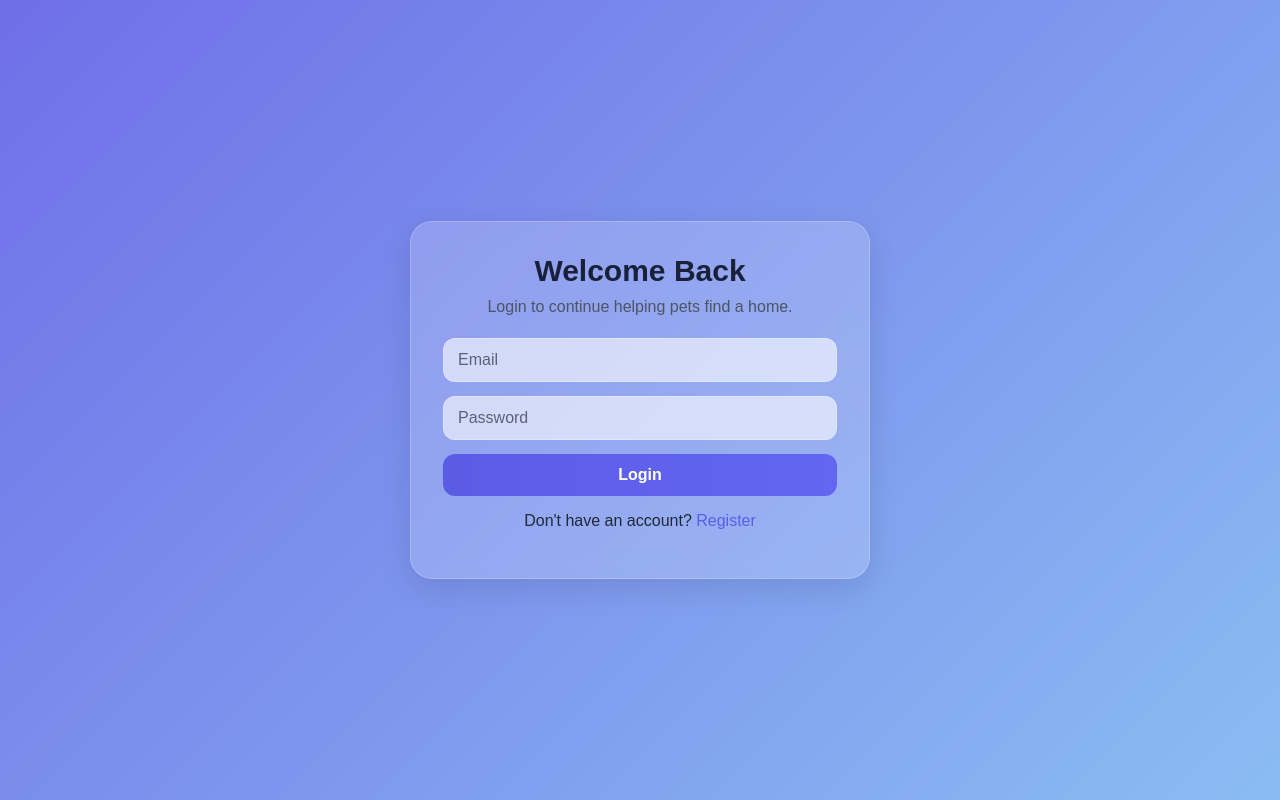
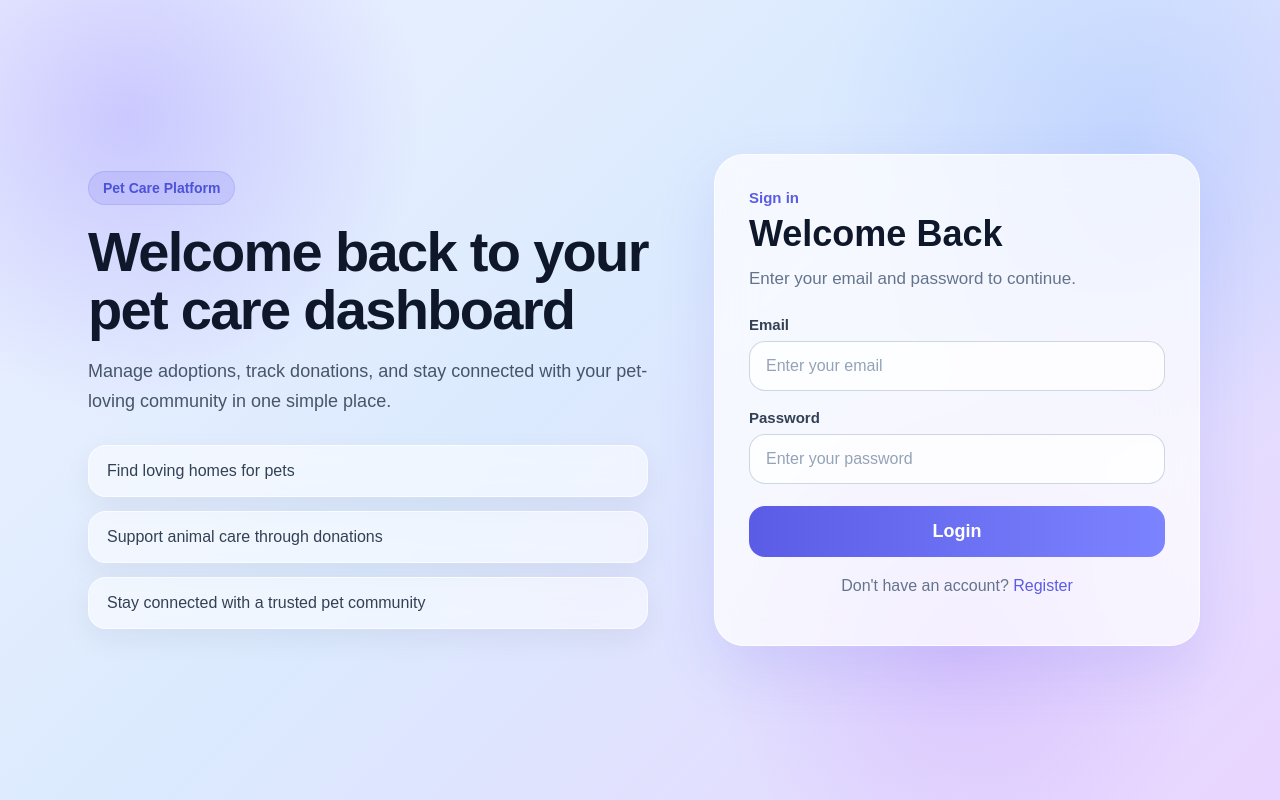
Before and after one commit to nazib013/CSE_471-project, a React (Create React App) app in the folder client/: page /login in a window 1280 px wide. Built offline with nearby package versions, Linux system fonts and the light colour scheme; no server answers.

Commit message:
slight UI change

```diff
--- a/client/src/index.css
+++ b/client/src/index.css
@@ -579,3 +579,220 @@ label {
     padding: 18px;
   }
 }
+
+.wiz-login-page {
+  min-height: 100vh;
+  padding: 32px 20px;
+  display: flex;
+  align-items: center;
+  justify-content: center;
+  background:
+    radial-gradient(circle at 10% 15%, rgba(123, 97, 255, 0.28), transparent 22%),
+    radial-gradient(circle at 88% 18%, rgba(101, 163, 255, 0.24), transparent 24%),
+    radial-gradient(circle at 75% 80%, rgba(168, 85, 247, 0.18), transparent 22%),
+    linear-gradient(135deg, #eef2ff 0%, #dbeafe 45%, #e9d5ff 100%);
+}
+
+.wiz-login-shell {
+  width: 100%;
+  max-width: 1120px;
+  display: grid;
+  grid-template-columns: 1.1fr 0.9fr;
+  gap: 40px;
+  align-items: center;
+}
+
+.wiz-login-left {
+  padding: 16px 8px;
+}
+
+.wiz-login-badge {
+  display: inline-block;
+  padding: 8px 14px;
+  border-radius: 999px;
+  background: rgba(91, 92, 230, 0.14);
+  color: #4c52d9;
+  font-size: 14px;
+  font-weight: 700;
+  margin-bottom: 18px;
+  border: 1px solid rgba(91, 92, 230, 0.16);
+  backdrop-filter: blur(8px);
+  -webkit-backdrop-filter: blur(8px);
+}
+
+.wiz-login-heading {
+  margin: 0 0 16px;
+  font-size: 56px;
+  line-height: 1.04;
+  letter-spacing: -0.03em;
+  color: #0f172a;
+  max-width: 620px;
+}
+
+.wiz-login-copy {
+  margin: 0 0 28px;
+  font-size: 18px;
+  line-height: 1.7;
+  color: #475569;
+  max-width: 560px;
+}
+
+.wiz-login-points {
+  display: grid;
+  gap: 14px;
+  max-width: 560px;
+}
+
+.wiz-login-point {
+  background: rgba(255, 255, 255, 0.55);
+  border: 1px solid rgba(255, 255, 255, 0.65);
+  border-radius: 18px;
+  padding: 16px 18px;
+  color: #334155;
+  box-shadow: 0 10px 30px rgba(15, 23, 42, 0.06);
+  backdrop-filter: blur(10px);
+  -webkit-backdrop-filter: blur(10px);
+}
+
+.wiz-login-card {
+  width: 100%;
+  max-width: 500px;
+  justify-self: end;
+  background: rgba(255, 255, 255, 0.72);
+  border: 1px solid rgba(255, 255, 255, 0.72);
+  border-radius: 30px;
+  padding: 34px;
+  box-shadow: 0 24px 60px rgba(91, 92, 230, 0.14);
+  backdrop-filter: blur(18px);
+  -webkit-backdrop-filter: blur(18px);
+}
+
+.wiz-login-card-top {
+  margin: 0 0 8px;
+  color: #5b5ce6;
+  font-weight: 700;
+  font-size: 15px;
+}
+
+.wiz-login-title {
+  margin: 0 0 10px;
+  font-size: 36px;
+  line-height: 1.12;
+  color: #0f172a;
+}
+
+.wiz-login-subtitle {
+  margin: 0 0 24px;
+  color: #64748b;
+  line-height: 1.6;
+  font-size: 17px;
+}
+
+.wiz-login-form {
+  display: grid;
+  gap: 18px;
+}
+
+.wiz-field {
+  min-width: 0;
+}
+
+.wiz-label {
+  display: block;
+  margin-bottom: 8px;
+  font-size: 15px;
+  font-weight: 600;
+  color: #334155;
+}
+
+.wiz-input {
+  display: block;
+  width: 100%;
+  max-width: 100%;
+  min-width: 0;
+  padding: 15px 16px;
+  border-radius: 16px;
+  border: 1px solid rgba(203, 213, 225, 0.95);
+  background: rgba(255, 255, 255, 0.78);
+  outline: none;
+  transition: 0.2s ease;
+  color: #0f172a;
+}
+
+.wiz-input::placeholder {
+  color: #94a3b8;
+}
+
+.wiz-input:focus {
+  border-color: #6366f1;
+  box-shadow: 0 0 0 4px rgba(99, 102, 241, 0.14);
+}
+
+.wiz-login-btn {
+  width: 100%;
+  border: none;
+  border-radius: 16px;
+  padding: 15px 16px;
+  background: linear-gradient(90deg, #5b5ce6 0%, #7c83ff 100%);
+  color: #ffffff;
+  font-weight: 700;
+  font-size: 18px;
+  cursor: pointer;
+  transition: 0.2s ease;
+  margin-top: 4px;
+}
+
+.wiz-login-btn:hover {
+  transform: translateY(-1px);
+  box-shadow: 0 14px 28px rgba(91, 92, 230, 0.22);
+}
+
+.wiz-login-error {
+  margin-top: 14px;
+  color: #dc2626;
+}
+
+.wiz-login-footer {
+  margin-top: 20px;
+  text-align: center;
+  color: #64748b;
+  font-size: 16px;
+}
+
+@media (max-width: 900px) {
+  .wiz-login-shell {
+    grid-template-columns: 1fr;
+    gap: 24px;
+  }
+
+  .wiz-login-left {
+    text-align: center;
+    padding: 0;
+  }
+
+  .wiz-login-heading,
+  .wiz-login-copy,
+  .wiz-login-points {
+    max-width: none;
+  }
+
+  .wiz-login-card {
+    justify-self: center;
+    max-width: 560px;
+  }
+}
+
+@media (max-width: 640px) {
+  .wiz-login-page {
+    padding: 20px 14px;
+  }
+
+  .wiz-login-heading {
+    font-size: 38px;
+  }
+
+  .wiz-login-card {
+    padding: 24px 18px;
+    border-radius: 24px;
+  }
+}
--- a/client/src/pages/Login.js
+++ b/client/src/pages/Login.js
@@ -30,42 +30,68 @@ export default function Login() {
   };
 
   return (
-    <div className="center-auth">
-      <div className="auth-card">
-        <h2 className="auth-title">Welcome Back</h2>
-        <p className="auth-subtitle">
-          Login to continue helping pets find a home.
+    <div className="wiz-login-page">
+      <div className="wiz-login-shell">
+        <div className="wiz-login-left">
+          <div className="wiz-login-badge">Pet Care Platform</div>
+          <h1 className="wiz-login-heading">
+            Welcome back to your pet care dashboard
+          </h1>
+          <p className="wiz-login-copy">
+            Manage adoptions, track donations, and stay connected with your
+            pet-loving community in one simple place.
           </p>
 
-        <form onSubmit={handleSubmit} className="form-grid">
+          <div className="wiz-login-points">
+            <div className="wiz-login-point">Find loving homes for pets</div>
+            <div className="wiz-login-point">Support animal care through donations</div>
+            <div className="wiz-login-point">Stay connected with a trusted pet community</div>
+          </div>
+        </div>
+
+        <div className="wiz-login-card">
+          <p className="wiz-login-card-top">Sign in</p>
+          <h2 className="wiz-login-title">Welcome Back</h2>
+          <p className="wiz-login-subtitle">
+            Enter your email and password to continue.
+          </p>
+
+          <form onSubmit={handleSubmit} className="wiz-login-form">
+            <div className="wiz-field">
+              <label className="wiz-label">Email</label>
               <input
-            className="input"
+                className="wiz-input"
                 type="email"
-            placeholder="Email"
+                placeholder="Enter your email"
                 value={email}
                 onChange={(e) => setEmail(e.target.value)}
                 required
               />
+            </div>
 
+            <div className="wiz-field">
+              <label className="wiz-label">Password</label>
               <input
-            className="input"
+                className="wiz-input"
                 type="password"
-            placeholder="Password"
+                placeholder="Enter your password"
                 value={password}
                 onChange={(e) => setPassword(e.target.value)}
                 required
               />
+            </div>
 
-          <button type="submit" className="btn btn-primary">
+            <button type="submit" className="wiz-login-btn">
               Login
             </button>
           </form>
 
-        {error && <p className="error-text">{error}</p>}
+          {error && <p className="wiz-login-error">{error}</p>}
 
-        <p style={{ marginTop: '16px', textAlign: 'center' }}>
-          Don't have an account? <Link to="/register">Register</Link>
+          <p className="wiz-login-footer">
+            Don&apos;t have an account? <Link to="/register">Register</Link>
           </p>
+        </div>
       </div>
     </div>
   );
```
Lines whose indentation alone changed are shown as unchanged.
